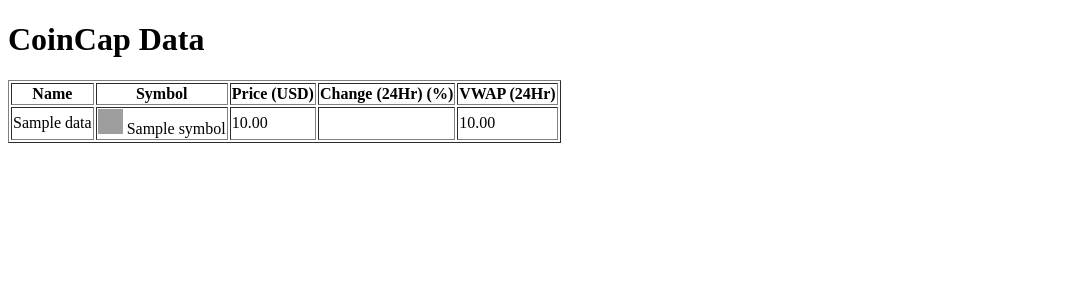
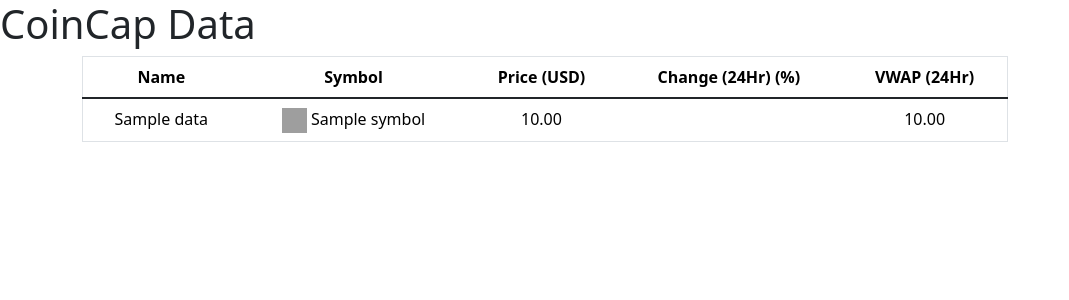
Before and after one commit to araduflorin/CryptoApp, a Django app: page / in a window 1280 px wide. Shown: the top 300 px of the page, without its empty margins (0-1069 px from the left). Run offline with Django 4.2, Linux system fonts and the light colour scheme; tables that the repository leaves empty hold one stand-in row (values such as "Sample post"); a database or web service that is not in the repository returns one stand-in record (values such as "Sample title"); data that the repository does not hold is empty; grey boxes are pictures that could not be loaded.

Commit message:
ver02.02

```diff
--- a/projectCrypto/appCrypto/templates/appCrypto/coin_list.html
+++ b/projectCrypto/appCrypto/templates/appCrypto/coin_list.html
@@ -2,11 +2,20 @@
 <!DOCTYPE html>
 <html>
 <head>
+    <meta charset="utf-8">
+    <meta name="viewport" content="width=device-width, initial-scale=1">
     <title>CoinCap Data</title>
+     <link href="https://cdn.jsdelivr.net/npm/bootstrap@5.3.2/dist/css/bootstrap.min.css" rel="stylesheet" integrity="sha384-T3c6CoIi6uLrA9TneNEoa7RxnatzjcDSCmG1MXxSR1GAsXEV/Dwwykc2MPK8M2HN" crossorigin="anonymous">
 </head>
 <body>
     <h1>CoinCap Data</h1>
-    <table border="1">
+        <div class="container text-center">
+            <div class="row ">
+
+                 <div class="col-xl-10">
+<!--                    <div class="col col-lg-2">-->
+                        <table class="table table-hover" border="1">
+                            <thead>
                                 <tr>
                                     <th>Name</th>
                                     <th>Symbol</th>
@@ -14,6 +23,8 @@
                                     <th>Change (24Hr) (%)</th>
                                     <th>VWAP (24Hr)</th>
                                 </tr>
+                            </thead>
+                            <tbody class="table-group-divider">
                             {% for coin in coins %}
                                 <tr>
                                     <td>{{ coin.name }}</td>
@@ -29,6 +40,12 @@
                                     <td>{{ coin.vwap24Hr | floatformat:"2g"  }}</td>
                                 </tr>
                             {% endfor %}
+                            </tbody>
                         </table>
+<!--                    </div>-->
+                </div>
+            </div>
+        </div>
+
 </body>
 </html>
```
Lines whose indentation alone changed are shown as unchanged.
